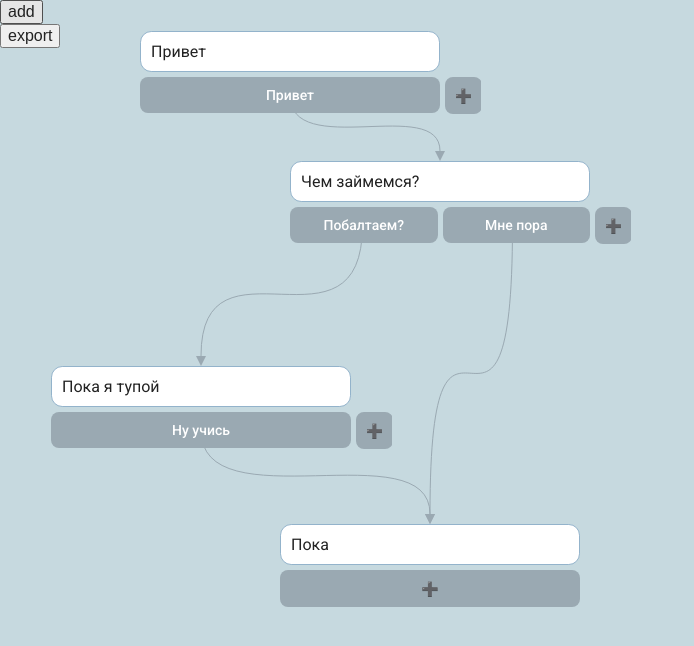
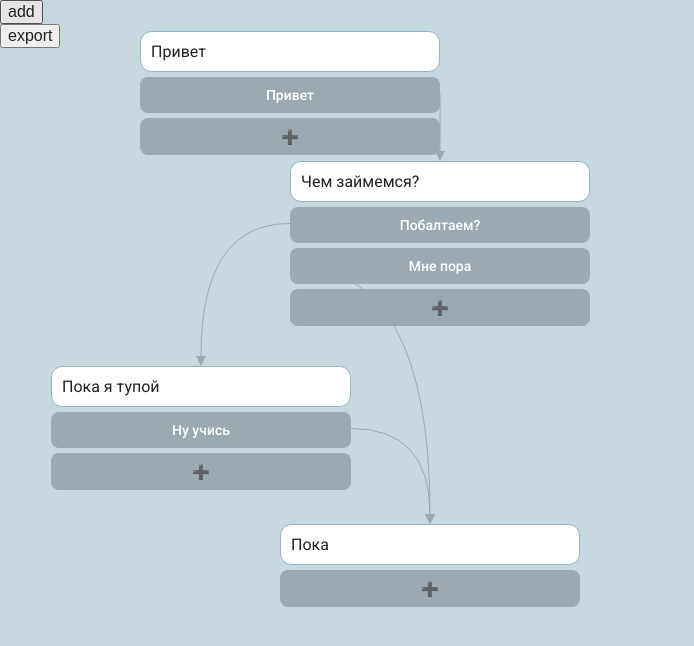
Before and after one commit to v9gel/dialog-front, a Vue app: page / in a window 1280 px wide. Shown: the top 646 px of the page, without its empty margins (0-694 px from the left). Built offline with nearby package versions, Linux system fonts and the light colour scheme.

Commit message:
+ collumn buttons

```diff
--- a/src/components/desk/Button.vue
+++ b/src/components/desk/Button.vue
@@ -90,11 +90,12 @@ onUpdated(() => {
     background: #9aa9b2;
     border-radius: 0.5em;
     box-sizing: border-box;
+    margin-top: 5px;
 }
 
-.button + .button {
+/* .button + .button {
     margin-left: 5px;
-}
+} */
 
 /* Send music to friends */
 .button-text {
--- a/src/components/desk/Card.vue
+++ b/src/components/desk/Card.vue
@@ -37,6 +37,8 @@ onMounted(() => {
     //         ta.firstChild.dispatchEvent(new Event("keyup"));
     //     });
     // });
+
+    resizeTextarea(textareaRef.value);
 })
 
 onUpdated(() => {
@@ -104,6 +106,10 @@ const resizeTextarea = (area) => {
     area.style.overflow = 'hidden';
     area.style.height = 0;
     area.style.height = area.scrollHeight + 'px';
+    store.commit('updateCardHeight', {
+        status: props.card.status,
+        height: area.scrollHeight
+    })
 }
 
 const setEditable = () => {
@@ -116,14 +122,13 @@ const mouseupHandler = () => {
     //     emitter.emit('stopDragLine', props.card.status);
     // }
 }
-
 </script>
 
 <template>
     <foreignObject
         :x="square.x"
         :y="square.y"
-        :width="300 + buttonsHeight + 5"
+        :width="300"
         :height="wrapperHeight"
     >
         <div xmlns="http://www.w3.org/1999/xhtml">
@@ -211,8 +216,9 @@ p {
 }
 
 .buttons {
-    margin-top: 5px;
+    /* margin-top: 5px; */
     display: flex;
+    flex-direction: column;
 }
 
 textarea {
--- a/src/components/desk/Line.vue
+++ b/src/components/desk/Line.vue
@@ -7,7 +7,7 @@ const props = defineProps<{
 }>()
 
 const makePath = () => {
-    const x1 = props.start.x;
+    let x1 = props.start.x;
     const y1 = props.start.y;
     const x2 = props.end.x;
     const y2 = props.end.y;
@@ -19,7 +19,11 @@ const makePath = () => {
     // const c1 = y2 - y1
     // const c2 = x2 - x1
 
-    return `M${x1},${y1} C${x1},${y2} ${x2},${y1} ${x2},${y2-10}`;
+    // return `M${x1},${y1} C${x1},${y2} ${x2},${y1} ${x2},${y2-10}`;
+    if(x2 < x1 - 150){
+        x1 = x1 - 300;
+    }
+    return `M${x1},${y1} Q${x2},${y1} ${x2},${y2-10}`;
 }
 
 const triangle = () => {
--- a/src/components/desk/NewButton.vue
+++ b/src/components/desk/NewButton.vue
@@ -13,7 +13,7 @@ const addButton = () => {
 
 <template>
     <div
-        :class="`new-button ${currentButtonsCount !== 0 ? ' right-button' : ''}`"
+        :class="`new-button`"
         @click="addButton"
     >
         <div class="text">➕</div>
@@ -22,6 +22,7 @@ const addButton = () => {
 
 <style scoped>
 .new-button {
+    margin-top: 5px;
     background: #9aa9b2;
     border-radius: 0.5em;
     box-sizing: border-box;
--- a/src/store.ts
+++ b/src/store.ts
@@ -140,8 +140,8 @@ const store = createStore({
                         state.lines.push(
                             {
                                 start: {
-                                    x: c1.position.x + (buttonWidth / 2) + ((buttonWidth + 5) * (index)),
-                                    y: c1.position.y + 64
+                                    x: c1.position.x + 300,
+                                    y: c1.position.y + c1.height + (37/2) + 5 + (index * (37 + 5))
                                 },
                                 end: endLine
                                 // end: {
@@ -153,6 +153,10 @@ const store = createStore({
                     }
                 })
             })
+        },
+        updateCardHeight(state, payload){
+            const card = state.cards.find(e => e.status === payload.status)
+            card.height = payload.height;
         },
         addButton(state, payload) {
             const card = state.cards.find(e => e.status === payload)
@@ -247,7 +251,8 @@ export interface CardData {
     position: {
         x: number,
         y: number
-    }
+    },
+    height: number
 }
 
 
```
